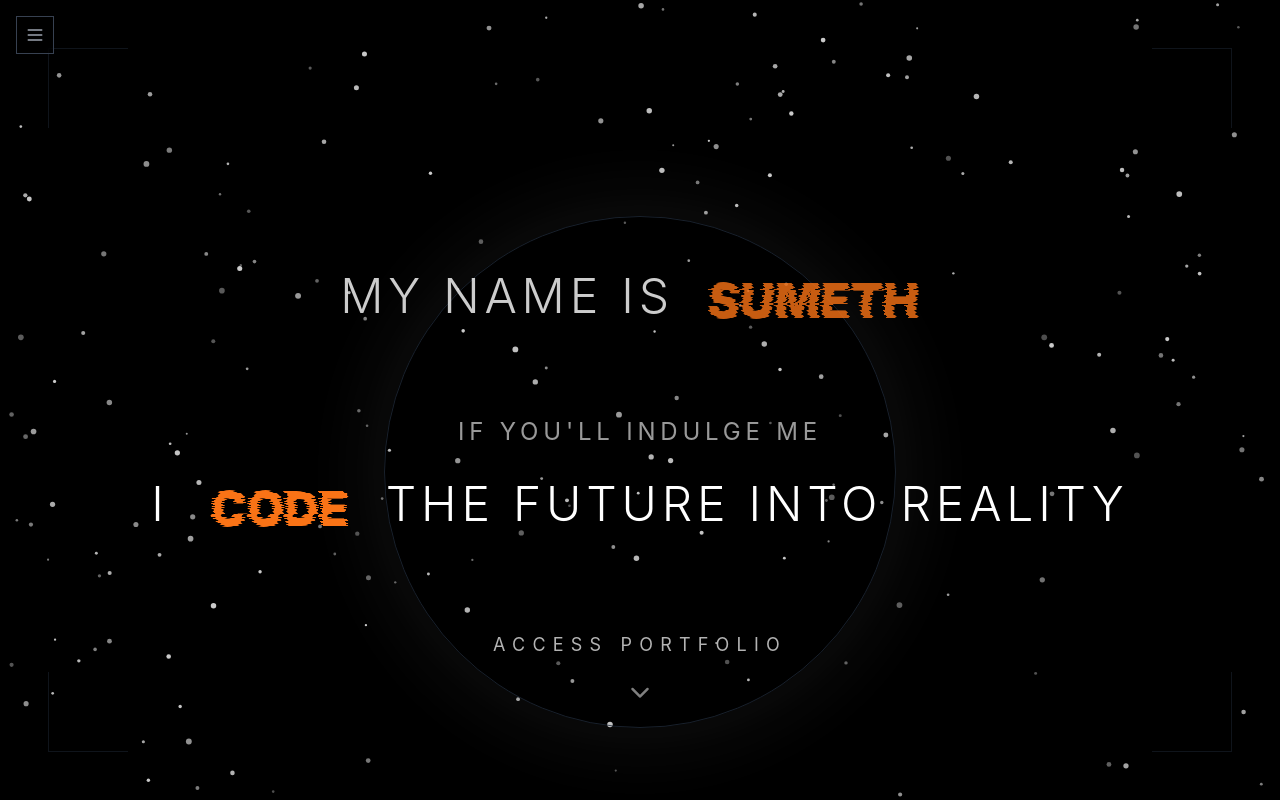
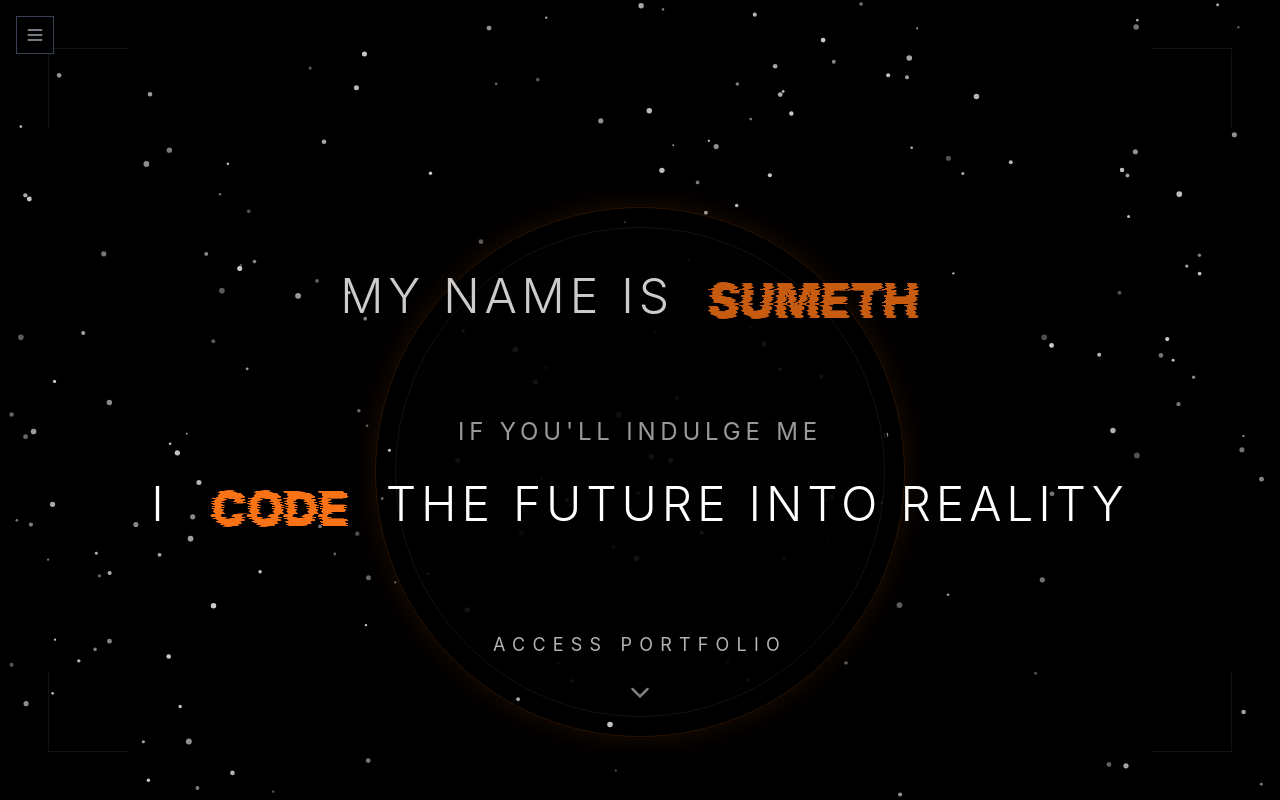
Before and after one commit to SumethD/Portfolio, a React (Create React App) app: page / in a window 1280 px wide. Built offline with nearby package versions, Linux system fonts and the light colour scheme.

Commit message:
Update: Enhanced central circle with solar eclipse effect

```diff
--- a/src/App.jsx
+++ b/src/App.jsx
@@ -104,8 +104,18 @@ const App = () => {
                   </FuzzyText>
                 </h1>
                 <div className="relative">
-                  {/* Pulsing Circle - Positioned behind all text with lower z-index */}
-                  <div className="w-[80vw] h-[100vw] sm:w-[40vw] sm:h-[40vw] max-w-[500px] sm:max-w-[600px] max-h-[500px] sm:max-h-[600px] rounded-full border border-gray-800 absolute left-1/2 top-1/2 transform -translate-x-1/2 -translate-y-1/2 shadow-[0_0_100px_rgba(255,255,255,0.1)] animate-pulse z-[1]" />
+                  {/* Solar Eclipse Circle Effect */}
+                  <div className="absolute left-1/2 top-1/2 transform -translate-x-1/2 -translate-y-1/2 z-[1]">
+                    {/* Dark filled circle */}
+                    <div className="w-[80vw] h-[80vw] sm:w-[40vw] sm:h-[40vw] max-w-[500px] max-h-[500px] rounded-full bg-black opacity-90"></div>
+
+                    {/* Outer glow ring */}
+                    <div className="w-[85vw] h-[85vw] sm:w-[43vw] sm:h-[43vw] max-w-[530px] max-h-[530px] rounded-full absolute left-1/2 top-1/2 transform -translate-x-1/2 -translate-y-1/2 bg-transparent border border-orange-500/20 shadow-[0_0_30px_rgba(249,115,22,0.15)] animate-pulse -z-10"></div>
+
+                    {/* Inner highlight ring */}
+                    <div className="w-[78vw] h-[78vw] sm:w-[39vw] sm:h-[39vw] max-w-[490px] max-h-[490px] rounded-full absolute left-1/2 top-1/2 transform -translate-x-1/2 -translate-y-1/2 border border-orange-400/10"></div>
+                  </div>
+
                   <div className="space-y-6 sm:space-y-8 relative z-[3]">
                     <p className="text-xl sm:text-2xl tracking-[0.2em] opacity-60">
                       IF YOU&apos;LL INDULGE ME
```
